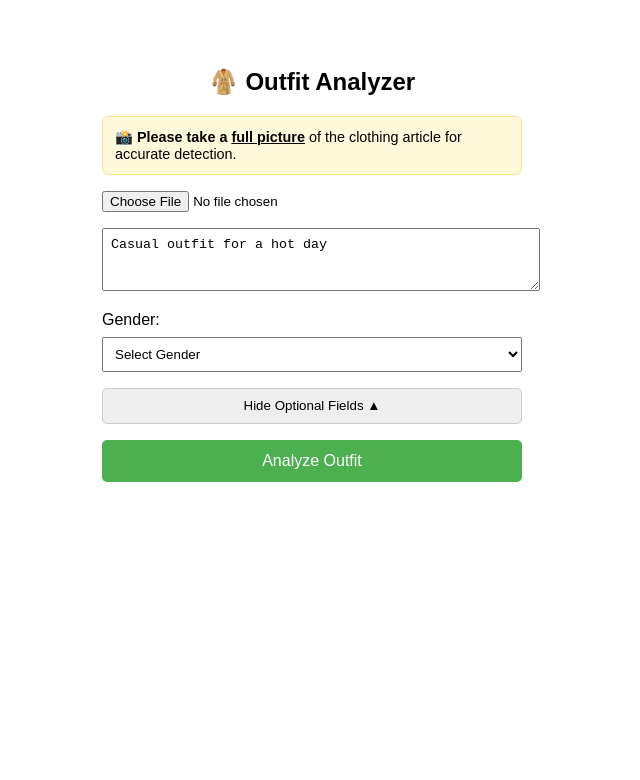
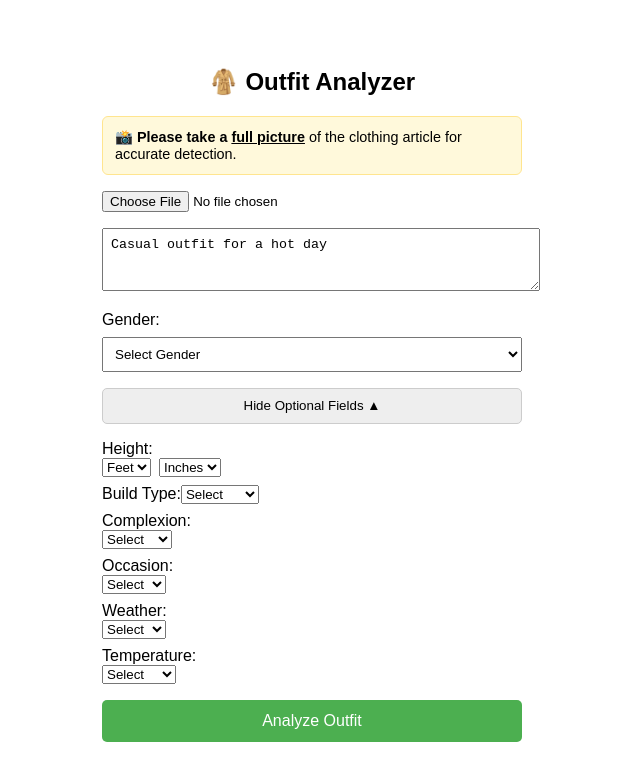
Before and after one commit to RounakAmre/outfit-gen, a React (Create React App) app: page / in a window 1280 px wide. Both pictures are taken after a click on the button "Add Optional Fields ▼". Shown: the top 780 px of the page, without its empty margins (328-968 px from the left). Built offline with nearby package versions, Linux system fonts and the light colour scheme.

Commit message:
7_12 hide/display extra options

```diff
--- a/src/App.js
+++ b/src/App.js
@@ -140,7 +140,7 @@ function App() {
       </select>
 
       <button
-        onClick={() => setShowOptional(!showOptional)}
+        onClick={() => setShowOptional(prev => !prev)}
         style={{
           width: "100%",
           padding: "0.6rem",
@@ -153,6 +153,71 @@ function App() {
       >
         {showOptional ? "Hide Optional Fields ▲" : "Add Optional Fields ▼"}
       </button>
+
+      {showOptional && (
+        <div style={{ marginBottom: "1rem" }}>
+          <label>Height:</label>
+          <div style={{ display: "flex", gap: "8px", marginBottom: "0.5rem" }}>
+            <select onChange={e => setOptionalFields({ ...optionalFields, heightFeet: e.target.value })}>
+              <option value="">Feet</option>
+              {[...Array(8)].map((_, i) => (
+                <option key={i}>{i + 4}</option>
+              ))}
+            </select>
+            <select onChange={e => setOptionalFields({ ...optionalFields, heightInches: e.target.value })}>
+              <option value="">Inches</option>
+              {[...Array(12)].map((_, i) => (
+                <option key={i}>{i}</option>
+              ))}
+            </select>
+          </div>
+
+          <label>Build Type:</label>
+          <select onChange={e => setOptionalFields({ ...optionalFields, buildType: e.target.value })}>
+            <option value="">Select</option>
+            <option>Slim</option>
+            <option>Athletic</option>
+            <option>Average</option>
+            <option>Heavyset</option>
+          </select>
+
+          <label style={{ marginTop: "0.5rem", display: "block" }}>Complexion:</label>
+          <select onChange={e => setOptionalFields({ ...optionalFields, complexion: e.target.value })}>
+            <option value="">Select</option>
+            <option>Fair</option>
+            <option>Medium</option>
+            <option>Olive</option>
+            <option>Dark</option>
+          </select>
+
+          <label style={{ marginTop: "0.5rem", display: "block" }}>Occasion:</label>
+          <select onChange={e => setOptionalFields({ ...optionalFields, occasion: e.target.value })}>
+            <option value="">Select</option>
+            <option>Casual</option>
+            <option>Work</option>
+            <option>Date</option>
+            <option>Party</option>
+          </select>
+
+          <label style={{ marginTop: "0.5rem", display: "block" }}>Weather:</label>
+          <select onChange={e => setOptionalFields({ ...optionalFields, weather: e.target.value })}>
+            <option value="">Select</option>
+            <option>Sunny</option>
+            <option>Rainy</option>
+            <option>Cloudy</option>
+            <option>Snowy</option>
+          </select>
+
+          <label style={{ marginTop: "0.5rem", display: "block" }}>Temperature:</label>
+          <select onChange={e => setOptionalFields({ ...optionalFields, temperature: e.target.value })}>
+            <option value="">Select</option>
+            <option>Hot</option>
+            <option>Warm</option>
+            <option>Cool</option>
+            <option>Freezing</option>
+          </select>
+        </div>
+      )}
 
       <button
         onClick={handleUpload}
```
